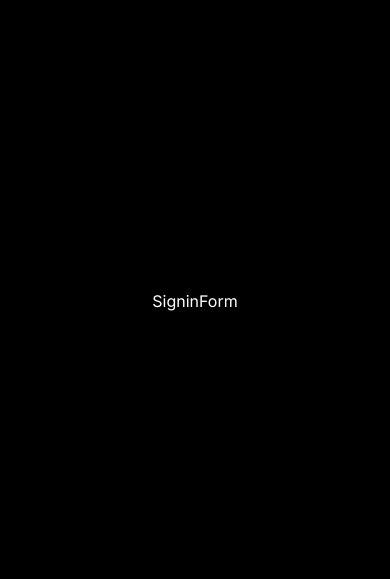
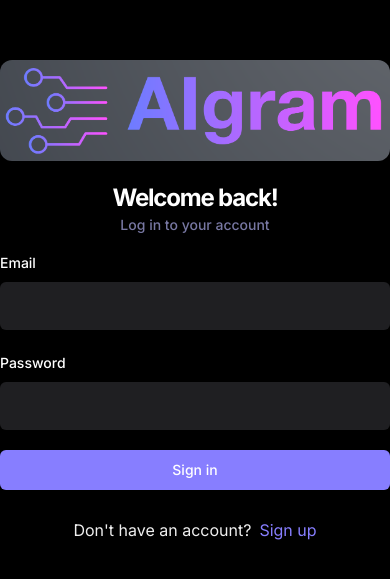
Before and after one commit to 4sYnSw9p67/React-Project, a React (Vite) app in the folder AIgram/: page /sign-in in a window 390 px wide. Shown: the part 121-700 px from the top of the page. Built offline with nearby package versions, Linux system fonts and the light colour scheme; no server answers.

Commit message:
finally working auth

```diff
--- a/AIgram/src/_auth/forms/SigninForm.tsx
+++ b/AIgram/src/_auth/forms/SigninForm.tsx
@@ -1,8 +1,124 @@
-import React from 'react'
+
+import { zodResolver } from "@hookform/resolvers/zod"
+
+import {
+    Form,
+    FormControl,
+    FormDescription,
+    FormField,
+    FormItem,
+    FormLabel,
+    FormMessage,
+} from "@/components/ui/form"
+import { Input } from "@/components/ui/input"
+import { Button } from "@/components/ui/button"
+import { useForm } from "react-hook-form"
+import { SigninValidation } from "@/lib/validation"
+import { z } from "zod"
+import Loader from "@/components/shared/Loader"
+import { Link, useNavigate } from "react-router-dom"
+import { useToast } from "@/components/ui/use-toast"
+import { useSignInAccount } from "@/lib/react-query/queriesAndMutations"
+import { useUserContext } from "@/context/AuthContext"
+
+
 
 const SigninForm = () => {
+    const { toast } = useToast();
+    const { checkAuthUser, isLoading: isUserLoading } = useUserContext();
+    const navigate = useNavigate();
+
+    const { mutateAsync: signInAccount, isPending: isSigningIn } = useSignInAccount();
+
+    const form = useForm<z.infer<typeof SigninValidation>>({
+        resolver: zodResolver(SigninValidation),
+        defaultValues: {
+            email: "",
+            password: "",
+        },
+    })
+
+    async function onSubmit(values: z.infer<typeof SigninValidation>) {
+        console.log('SIGNING IN');
+        const session = await signInAccount({
+            email: values.email,
+            password: values.password,
+        });
+
+        console.log({ session });
+
+        if (!session) {
+            return toast({
+                title: "Sign in failed! Please try again.",
+            })
+        }
+
+        const isLoggedIn = await checkAuthUser();
+
+        console.log({ isLoggedIn });
+
+        if (isLoggedIn) {
+            form.reset();
+
+            console.log('NAVIGATING');
+
+            navigate("/");
+
+        } else {
+            return toast({
+                title: "Sign in failed! Please try again.",
+            })
+        }
+    }
+
     return (
-        <div>SigninForm</div>
+        <Form {...form}>
+            <div className="sm:w-420 flex-center flex-col">
+                <img src="/assets/images/aigram-logo.png" alt="logo" className="rounded-xl" />
+                <h2 className="h3-bold md:h2-bold pt-5 sm:pt-12">Welcome back!</h2>
+                <p className="text-light-3 small-medium md:base-regular">Log in to your account</p>
+
+                <form onSubmit={form.handleSubmit(onSubmit)} className="flex flex-col gap-5 w-full mt-4">
+                    <FormField
+                        control={form.control}
+                        name="email"
+                        render={({ field }) => (
+                            <FormItem>
+                                <FormLabel>Email</FormLabel>
+                                <FormControl>
+                                    <Input type="email" className="shad-input" {...field} />
+                                </FormControl>
+                                <FormMessage />
+                            </FormItem>
+                        )}
+                    />
+                    <FormField
+                        control={form.control}
+                        name="password"
+                        render={({ field }) => (
+                            <FormItem>
+                                <FormLabel>Password</FormLabel>
+                                <FormControl>
+                                    <Input type="password" className="shad-input" {...field} />
+                                </FormControl>
+                                <FormMessage />
+                            </FormItem>
+                        )}
+                    />
+                    <Button type="submit" className="shad-button_primary">
+                        {isUserLoading ? (
+                            <div className="flex-center gap-2">
+                                <Loader /> Loading...
+                            </div>
+                        ) : "Sign in"}
+                    </Button>
+                    <p className="text-small-regular text-light-2 text-center mt-2">
+                        Don't have an account?
+                        <Link to="/sign-up" className="text-primary-500 text-small-semibold ml-2">Sign up</Link>
+                    </p>
+                </form>
+            </div>
+        </Form>
     )
 }
 
--- a/AIgram/src/_auth/forms/SignupForm.tsx
+++ b/AIgram/src/_auth/forms/SignupForm.tsx
@@ -20,10 +20,6 @@ import { Link, useNavigate } from "react-router-dom"
 import { useToast } from "@/components/ui/use-toast"
 import { useCreateUserAccount, useSignInAccount } from "@/lib/react-query/queriesAndMutations"
 import { useUserContext } from "@/context/AuthContext"
-
-
-
-
 
 
 const SignupForm = () => {
--- a/AIgram/src/lib/appwrite/api.ts
+++ b/AIgram/src/lib/appwrite/api.ts
@@ -98,6 +98,11 @@ export async function signInAccount(user: {
     }
 }
 
+/**
+ * Retrieves the current user from the database.
+ *
+ * @return {Promise<Document>} The document representing the current user.
+ */
 export async function getCurrentUser() {
     try {
         const currentAccount = await account.get();
--- a/AIgram/src/lib/react-query/queriesAndMutations.ts
+++ b/AIgram/src/lib/react-query/queriesAndMutations.ts
@@ -15,7 +15,7 @@ import { NewUser } from '@/types';
  */
 export const useCreateUserAccount = () => {
     return useMutation({
-        mutationFn: (user: NewUser) => createUserAccount(user)
+        mutationFn: (user: NewUser) => createUserAccount(user),
     });
 }
 
@@ -28,8 +28,8 @@ export const useSignInAccount = () => {
     return useMutation({
         mutationFn: (user: {
             email: string,
-            password: string
+            password: string,
         }
-        ) => signInAccount(user)
+        ) => signInAccount(user),
     });
 }
--- a/AIgram/src/lib/validation/index.ts
+++ b/AIgram/src/lib/validation/index.ts
@@ -12,3 +12,10 @@ export const SignupValidation = z.object({
         message: "Password must be at least 8 characters.",
     }),
 })
+
+export const SigninValidation = z.object({
+    email: z.string().email({ message: "Not a valid email" }),
+    password: z.string().min(8, {
+        message: "Password must be at least 8 characters.",
+    }),
+})
```
Also changed, not shown: AIgram/src/lib/react-query/QueryProvider.tsx (line endings or trailing spaces).
